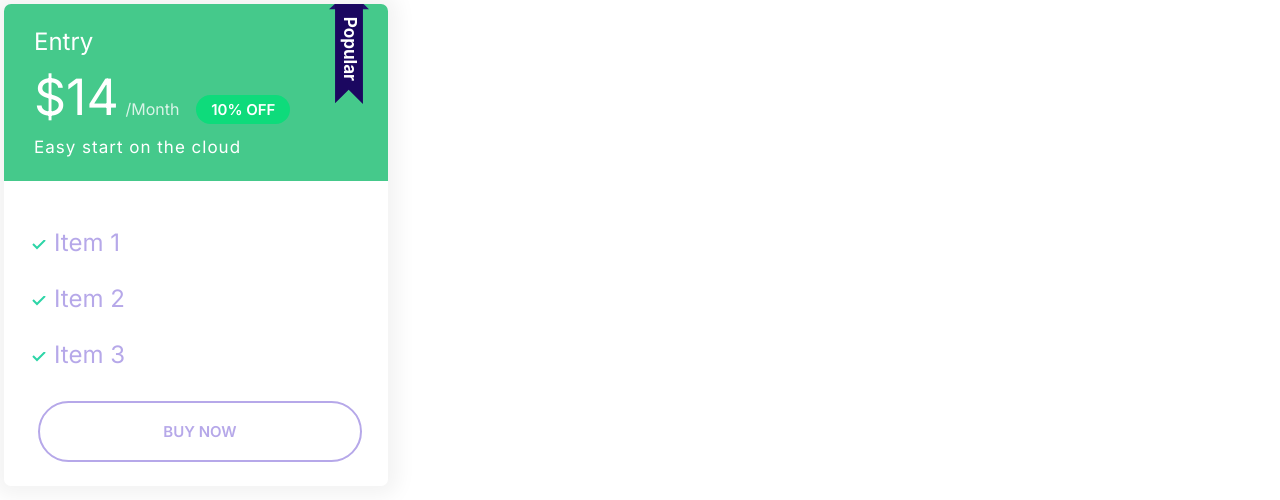
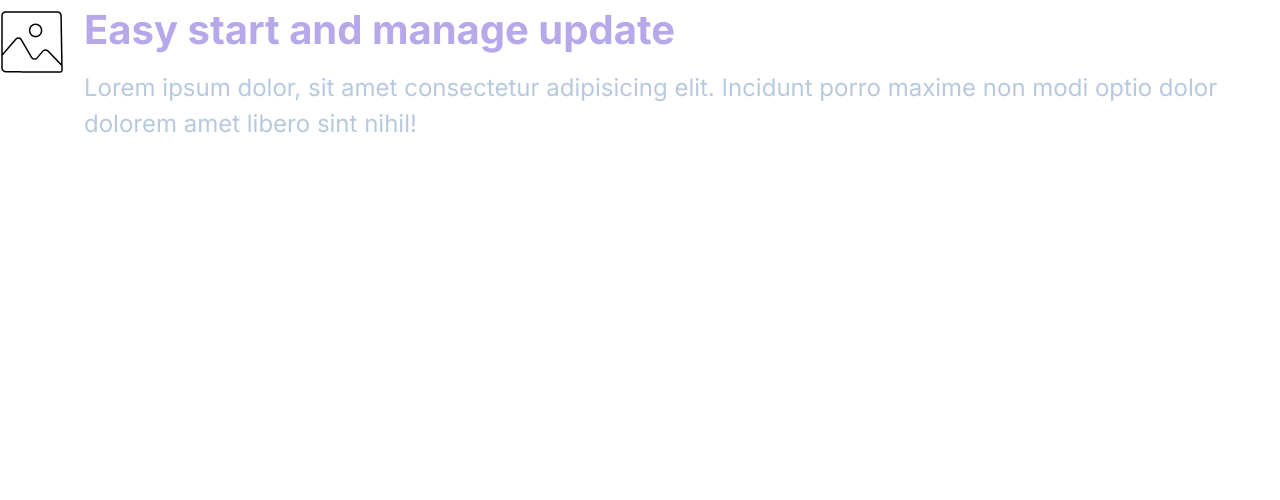
Before and after one commit to Kaygee105/Moshified, a plain HTML site: page index.html in a window 1280 px wide. Drawn offline with Linux system fonts and the light colour scheme.

Commit message:
define a media quote

```diff
--- a/CSS/style.css
+++ b/CSS/style.css
@@ -294,3 +294,16 @@ a {
     font-size: 1.7rem;
   }
 }
+/* MEDIA */
+.media {
+  display: flex;
+}
+.media__title {
+  margin-top: 0;
+}
+.media__body {
+  margin: 0 2rem;
+}
+.media__image {
+  margin-top: 1rem;
+}
--- a/index.html
+++ b/index.html
@@ -15,23 +15,15 @@
     <link rel="stylesheet" href="CSS/style.css" />
   </head>
   <body>
-    <div class="plan plan--popular" style="width: 30%; margin: 4px">
-      <div class="card card--secondary">
-        <header class="card__header">
-          <h3 class="plan__name">Entry</h3>
-          <span class="plan__price">$14</span>
-          <span class="plan__billing-cycle">/Month</span>
-          <span class="badge badge--secondary badge--small">10% OFF</span>
-          <span class="plan__description">Easy start on the cloud</span>
-        </header>
-        <div class="card__body">
-          <ul class="list list--tick">
-            <li class="list__item">Item 1</li>
-            <li class="list__item">Item 2</li>
-            <li class="list__item">Item 3</li>
-          </ul>
-          <button class="btn btn--outline btn--block">Buy Now</button>
-        </div>
+    <div class="media">
+      <div class="media__image">
+         </svg><svg class="icon ">
+          <use xlink:href="image/sprite.svg#snap"></use>
+        </svg>
+           </div>
+      <div class="media__body">
+        <h3 class="media__title">Easy start and manage update</h3>
+        <p>Lorem ipsum dolor, sit amet consectetur adipisicing elit. Incidunt porro maxime non modi optio dolor dolorem amet libero sint nihil!</p>
       </div>
     </div>
   </body>
```
